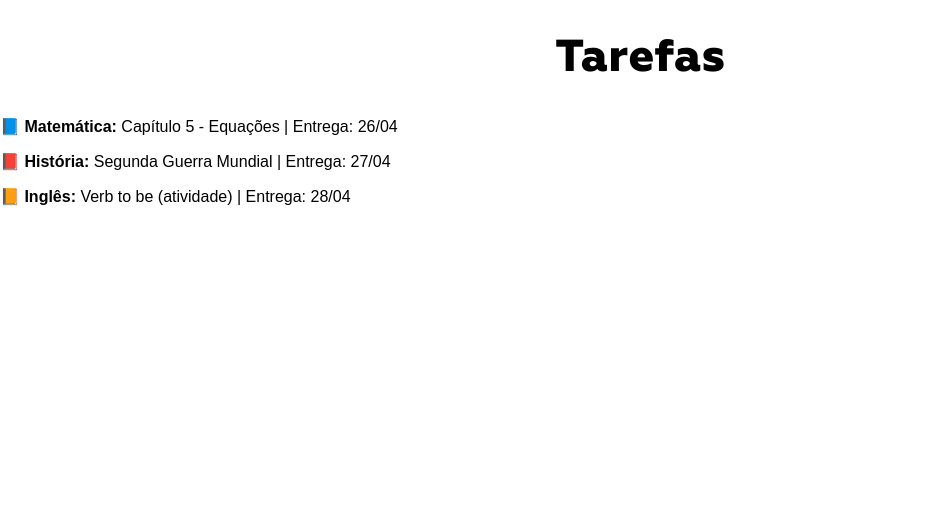
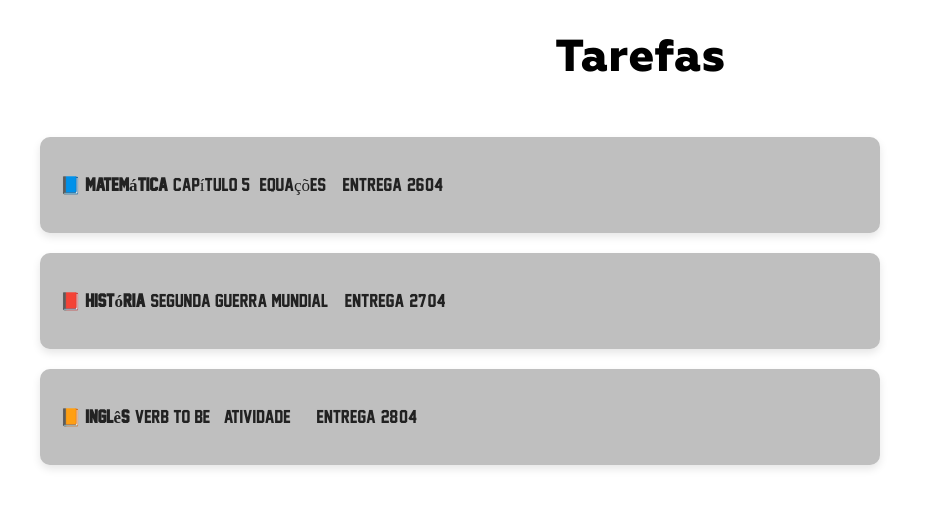
Before and after one commit to Ludovico-Pitoco/Schelp, a PHP site: page /tarefas.html in a window 1280 px wide. Shown: the part 107-615 px from the top of the page, without its empty margins (0-940 px from the left). Run offline with PHP 8.4, Linux system fonts and the light colour scheme.

Commit message:
Update style.css

```diff
--- a/CSS/style.css
+++ b/CSS/style.css
@@ -155,20 +155,33 @@
     padding:10px;
   }
 
-  .tarefas {
-    width: 200px;
-    height: 120px;
-    background-color: #f0f0f0;
+  .lista-tarefas-container {
+    display: flex;
+    flex-direction: column;
+    align-items: flex-start;
+    justify-content: center;
+    margin: 40px;
+    max-width: 800px;
+}
+
+.tarefa-item {
+    width: 100%;
+    background-color: #bfbfbf;
     border-radius: 10px;
-    margin: 20px;
-    padding: 15px;
+    margin: 10px 0;
+    padding: 20px;
     font-family: jersey;
-    font-size: 16px;
-    box-shadow: 0 0 10px rgba(0,0,0,0.1);
-    transition: transform 0.2s ease;
-  }
+    font-size: 17px;
+    font-weight: normal;
+    color: #222;
+    box-shadow: 0 4px 8px rgba(0, 0, 0, 0.1);
+    transition: background-color 0.2s, transform 0.2s, box-shadow 0.2s;
+    text-align: left;
+    cursor: pointer;
+}
 
-  .tarefas:hover {
-    transform: scale(1.05);
-    background-color: #e0e0e0;
-  }
+.tarefa-item:hover {
+    background-color: #a6a6a6;
+    transform: scale(1.01);
+    box-shadow: 0 6px 12px rgba(0, 0, 0, 0.15);
+}
```
